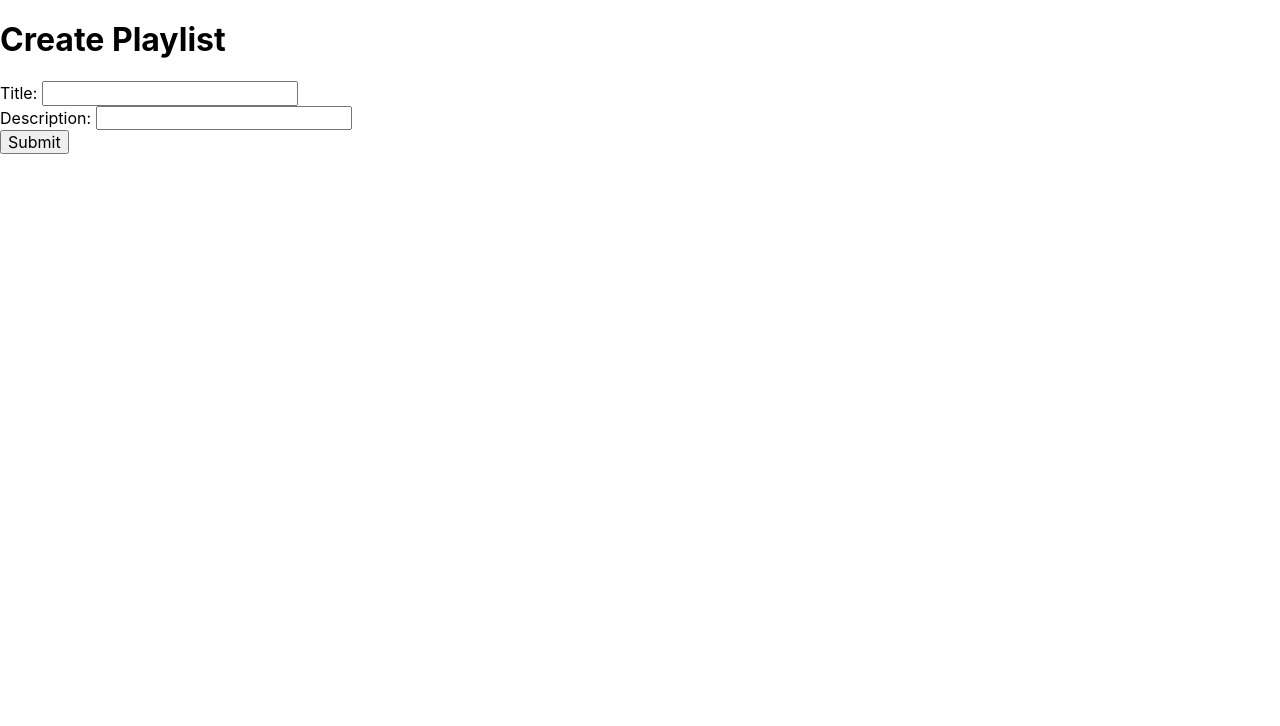
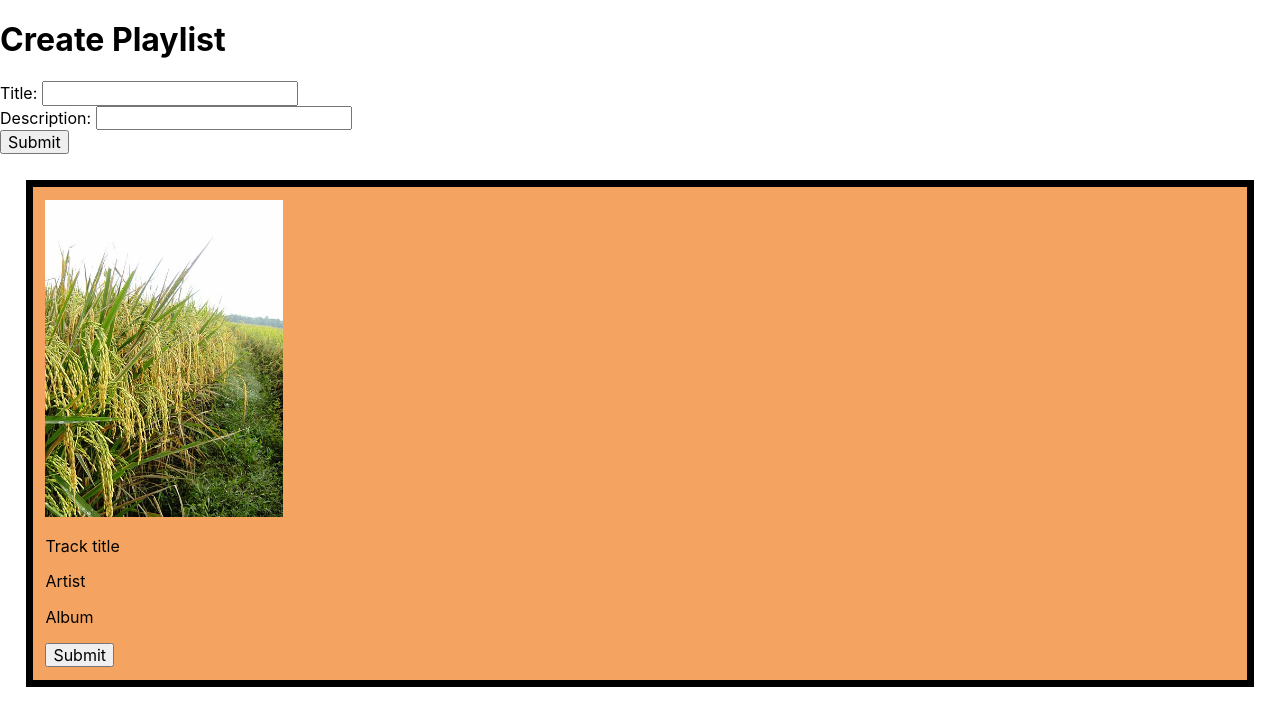
Before and after one commit to stamina-left/frontend-GIGIH, a website built with Parcel: page homework/src/index.html in a window 1280 px wide. Built offline with nearby package versions, Linux system fonts and the light colour scheme.

Commit message:
Added track details with styles.

```diff
--- a/homework/src/index.html
+++ b/homework/src/index.html
@@ -12,6 +12,13 @@
     <label>Description: <input type="text"></label> <br>
     <button type="submit">Submit</button>
   </form>
+  <div id="track-details">
+    <img src="Padi.JPG" alt="Gambar Padi" sizes="">
+    <p>Track title</p>
+    <p>Artist</p>
+    <p>Album</p>
+    <button type="submit">Submit</button>
+  </div>
   <script src="main.js"></script>
 </body>
 </html>
--- a/homework/src/style.css
+++ b/homework/src/style.css
@@ -116,3 +116,15 @@ progress {
 [hidden] {
   display: none;
 }
+
+#track-details {
+  border: black solid 2mm;
+  background-color: sandybrown;
+  margin: 2% 2%;
+  padding: 1%;
+}
+
+#track-details img {
+  width: 20%;
+  height: auto;
+}
```
